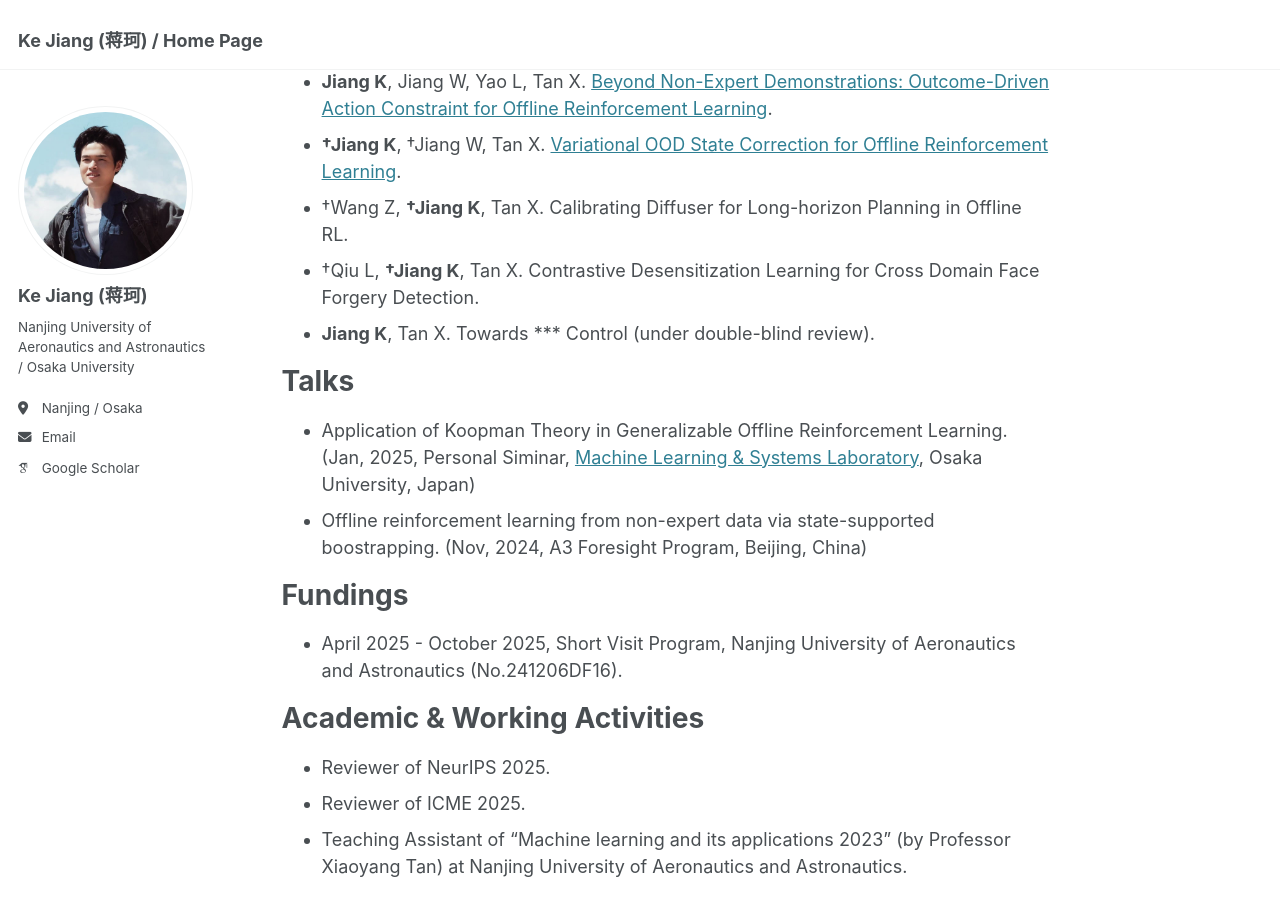
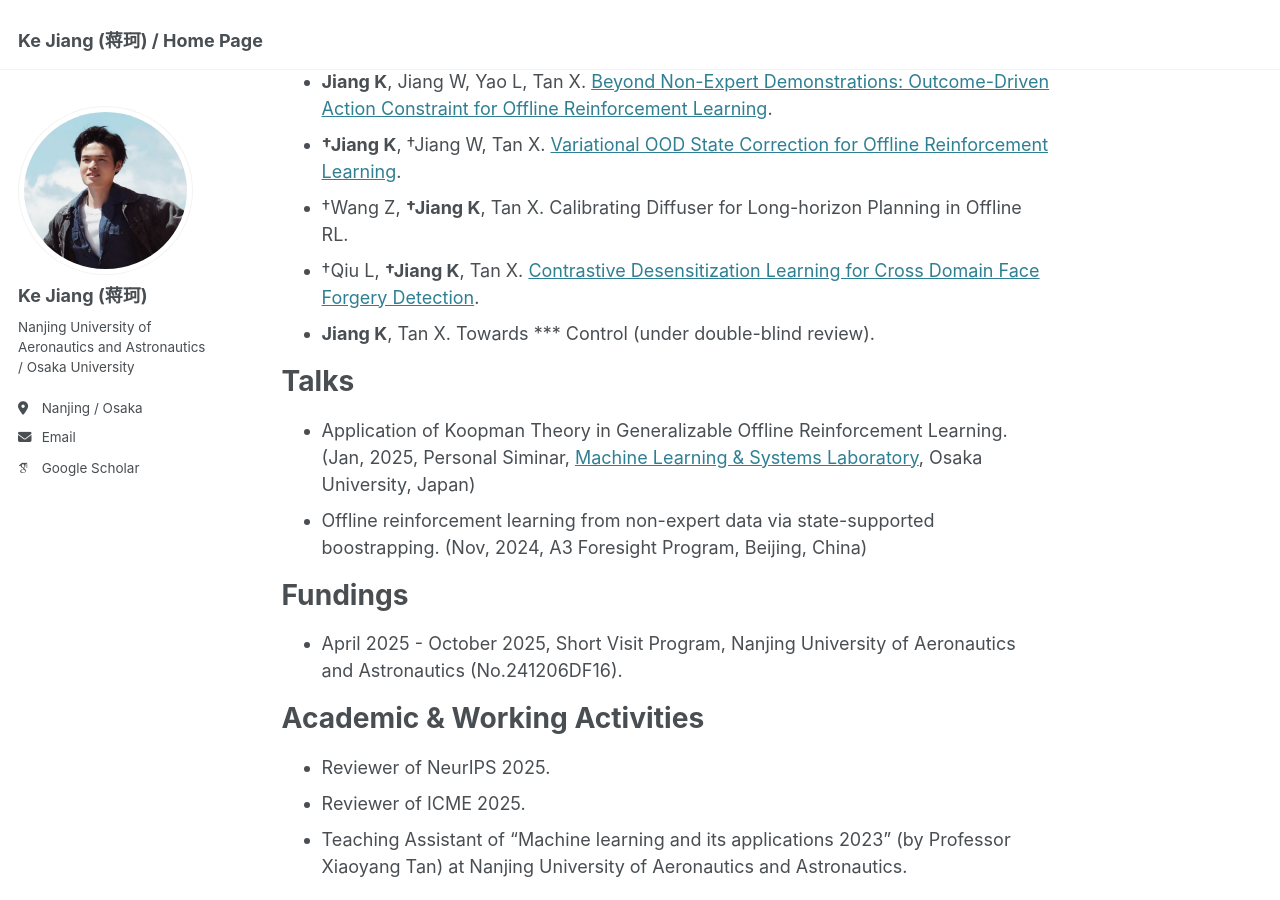
Before and after one commit to Jack10843/Jack10843.github.io, a Jekyll site: the page built from _pages/about.md, in a window 1280 px wide and 900 px high, scrolled down 1462 px. Built offline with Jekyll 4.4.1, drawn with Linux system fonts in a browser that asks for light colours; some web fonts are replaced; part of the change alters nothing that is shown; some of the changed text lies outside the part shown.

Commit message:
Update about.md

```diff
--- a/_pages/about.md
+++ b/_pages/about.md
@@ -11,7 +11,7 @@ News
 ======
  - From 14 April, 2025: I started working as a visiting researcher at [Machine Learning & Systems Laboratory](https://mls.ist.osaka-u.ac.jp/en/member.html), [Graduate School of Information Science and Technology](https://www.ist.osaka-u.ac.jp/english/). My advisor here is [Professor Yoshinobu Kawahara](https://mls.ist.osaka-u.ac.jp/en/~kawahara/).
  - 11 April, 2025: I was invited as a Reviewer for [NeurIPS 2025](https://neurips.cc/Conferences/2025).
- - 21 March, 2025: Our paper [RoGA: Towards Generalizable Deepfake Detection through Robust Gradient Alignment]() has been accepted by *IEEE International Conference on Multimedia & Expo (ICME)* 2025.
+ - 21 March, 2025: Our paper [RoGA: Towards Generalizable Deepfake Detection through Robust Gradient Alignment](https://arxiv.org/abs/2505.20653) has been accepted <span style="color:red">(Oral)</span> by *IEEE International Conference on Multimedia & Expo (ICME)* 2025.
  - 25 September, 2023: Our paper [Recovering from out-of-sample states via inverse dynamics in offline reinforcement learning](https://proceedings.neurips.cc/paper_files/paper/2023/file/7a0f7e9d9b42b26e5bfc9ba4c6e5287c-Paper-Conference.pdf) has been accepted by *The 36th Annual Conference on Neural Information Processing Systems (NeurIPS)*, 2023.
 
 Education
@@ -42,7 +42,7 @@ Preprints & Under Review (†:Equal Contribution)
  - **Jiang K**, Jiang W, Yao L, Tan X. [Beyond Non-Expert Demonstrations: Outcome-Driven Action Constraint for Offline Reinforcement Learning](https://arxiv.org/abs/2504.01719).
  - **†Jiang K**, †Jiang W, Tan X. [Variational OOD State Correction for Offline Reinforcement Learning](https://arxiv.org/abs/2505.00503).
  - †Wang Z, **†Jiang K**, Tan X. Calibrating Diffuser for Long-horizon Planning in Offline RL.
- - †Qiu L, **†Jiang K**, Tan X. Contrastive Desensitization Learning for Cross Domain Face Forgery Detection.
+ - †Qiu L, **†Jiang K**, Tan X. [Contrastive Desensitization Learning for Cross Domain Face Forgery Detection](https://arxiv.org/abs/2505.20675).
  - **Jiang K**, Tan X. Towards *** Control (under double-blind review).
 
 Talks
```
